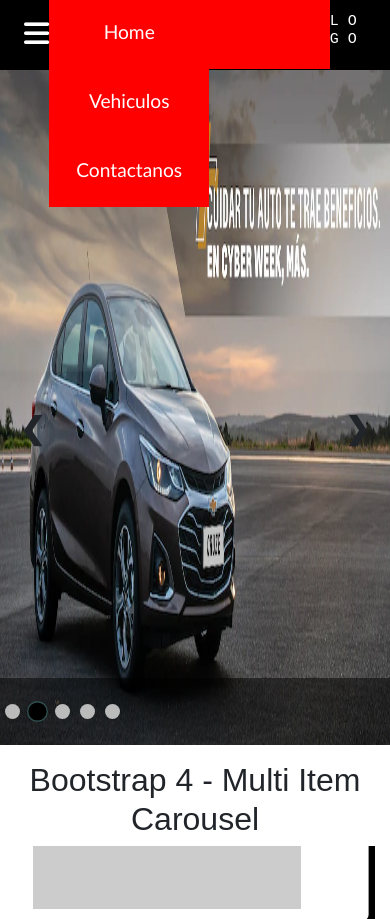
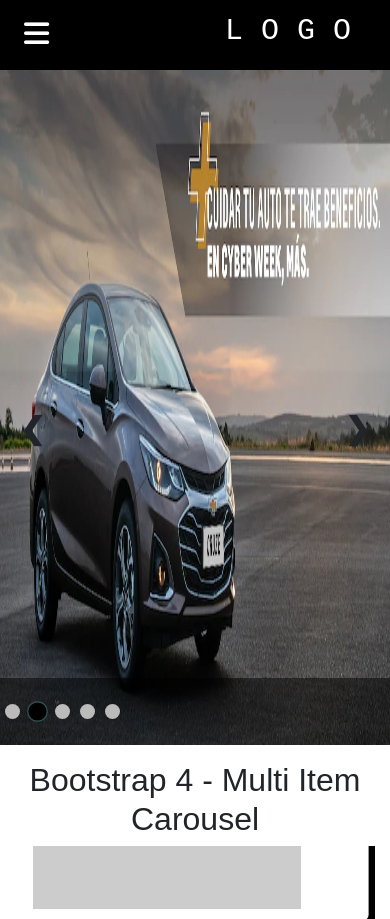
Before and after one commit to agustinservin/concesionaria2, a PHP site: page /newWorkspace/ in a window 390 px wide. Shown: the top 919 px of the page. Run offline with PHP 8.4, Linux system fonts and the light colour scheme; data comes from the database, SQL or seed files in the repository; grey boxes labelled with a size stand in for pictures from a placeholder-image service; data that the repository does not hold is empty; some libraries are stand-ins or nearby versions.

Commit message:
menu responsive terminado, falta funcionalidad

```diff
--- a/public/estilos/default.css
+++ b/public/estilos/default.css
@@ -39,7 +39,6 @@ a:hover{
     height: 5rem;
     background: black;
     border-bottom:1px solid rgba(0,0,0,.1);
-
 }
 #header ul li{
     display: inline-flex;
@@ -79,6 +78,7 @@ a:hover{
     height: 100%;
     align-items: center;
     justify-content: center;
+    justify-self: end;
 }
 #header .logo{
     font-family: 'Courier New', Courier, monospace;
@@ -180,6 +180,20 @@ footer{
     justify-content: center;
     padding: 10px;
     display: flex;
+}
+#form1{
+    border-radius: 1.4rem;
+    line-height: 1.2rem;
+    height: 3rem;
+}
+#search button{
+    font-size: 15px;
+    display: flex;
+    justify-content: center;
+    align-items: center;
+    height: 3rem;
+    width: 3rem;
+    border-radius: 1.4rem;
 }
 .form-outline{
     width: 60%;
@@ -334,32 +348,98 @@ nav ul li a img:active{
     to {opacity: 1}
   }
 
-@media (max-width:768px){
-    *{
-        padding: 0;
-        margin: 0;
-    }
+@media (max-width:800px){
     #main{
         padding: 0;
     }
     #menu-icono{
-        display: flex;
+        display: inline-block;
         z-index: 10;
         font-size: 1.8rem;
         align-self: center;
         color: white;
     }
     #header .logo{
-        font-size: 15px;
+        position: absolute;
+        font-size: 30px;
         width: auto;
+        right: 10%;
         letter-spacing: 0px;
     }
     #header{
         height: 70px;
     }
-    #header ul,li{
+    .link-header{
+        height: 50px;
+        width: 100%;
+    }
+    #header ul{
+        position: fixed;
+        left: 0;
+        display: flex;
+        flex-wrap: wrap;
+        margin: 0;
+        width: 50%;
+        max-width: 50%;
+        flex-direction: column;
+        background-color: black;
+        justify-content: center;
+        align-items: center;
+        text-align: center;
+        margin-left: -110%;
+    }
+    #header ul li{
+        height: 100%;
+        width: 100%;
         display: block;
-        background-color: red;
+        align-content: center;
+        font-size: 1.4rem;
+        font-family: 'Times New Roman', Times, serif;
+    }
+    .redes-menu{
+        color: rgb(44, 120, 219);
+        position: absolute;
+        bottom: 5%;
+        display: flex;
+        width: 100%;
+        justify-content: space-around;
+        font-size: 1.8rem;
+    }
+    .item-header:hover{
+        color:crimson;
+        border:none;
+    }
+}
+@media(max-width:560px){
+    #search{
+        width: 100%;
+        align-items: center;
+        padding: 10px;
+        display: flex;
+    }
+    #form1{
+        border-radius: 1.4rem;
+        line-height: 1.2rem;
+        height: 2rem;
+    }
+    .form-outline{
+        width: 90%;
+        margin: 0;
+        margin-top:3%;
+        margin-bottom: 3%;
+    }
+    .form-control{
+        height: 2.1rem;
+    }
+    #search button{
+        font-size: 15px;
+        display: flex;
+        justify-content: center;
+        align-items: center;
+        height: 1.7rem;
+        width: 1.7rem;
+        border-radius: 1rem;
+        margin-left: 2px;
     }
 
 }
--- a/views/buscador.php
+++ b/views/buscador.php
@@ -11,16 +11,12 @@
         buscar();
       }
     });"
-    style="border-radius:1.4rem; line-height:2.4;"
     type="search"
 
     class="form-control"
     placeholder="Busco un auto en particular ej: Renault 19">
   </div>
-  <button onclick="buscar();" type="button" class="btn btn-primary"
-    style="height: 3rem;
-    width: 3rem;
-    border-radius: 2rem;">
+  <button onclick="buscar();" type="button" class="btn btn-primary">
     <i id="icono-search" class="fa-solid fa-magnifying-glass"></i>
   </button>
 </div>
--- a/views/header.php
+++ b/views/header.php
@@ -14,16 +14,21 @@
     <div id="header">
     <i id="menu-icono" class="fa-solid fa-bars"></i>
         <!--<img class="logo" src="<?php echo constant('URL');?>public/images/logo.png"></ing>
---->
-<ul>
+---><h2 class="logo">L O G O</h2>
+<ul class="menu-nav">
 
         <a style="text-decoration:none;" class="link-header" href="<?php echo constant('URL')?>"><li class="item-header">Home</li></a>
 
         <a style="text-decoration:none;" class="link-header" href="<?php echo constant('URL')?>vehiculos"><li class="item-header">Vehiculos</li></a>
 
         <a style="text-decoration:none;" class="link-header" href="<?php echo constant('URL')?>contacto"><li class="item-header">Contactanos</li></a>
-        </ul>
-        <h2 class="logo">L O G O</h2>
+        <div class="redes-menu">
+    <i class="fa-brands fa-instagram"></i>
+    <i class="fa-brands fa-facebook"></i>
+    <i class="fa-brands fa-facebook-messenger"></i>
+        </div>
+</ul>
+
     </div>
 
 </body>
```
